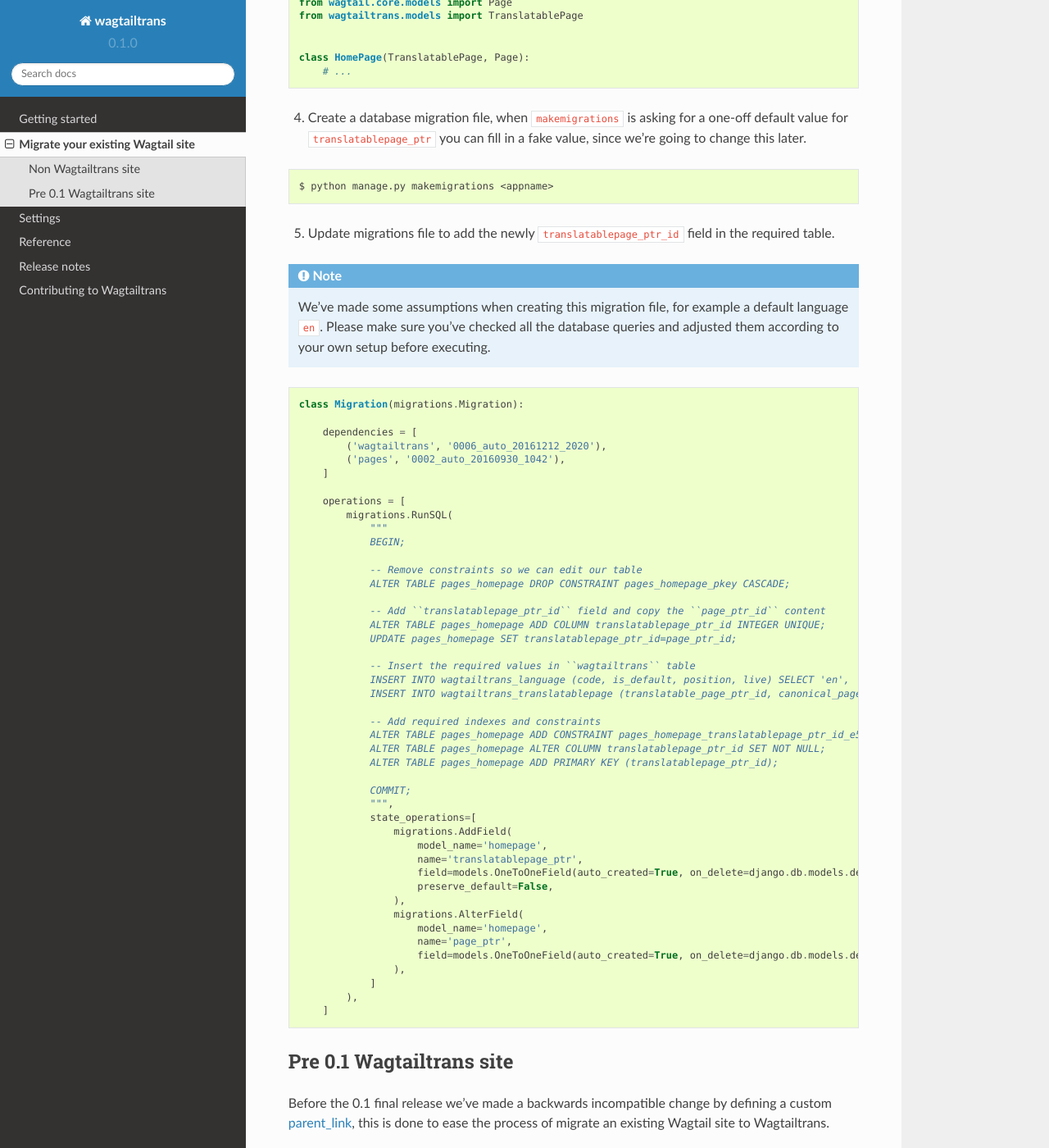
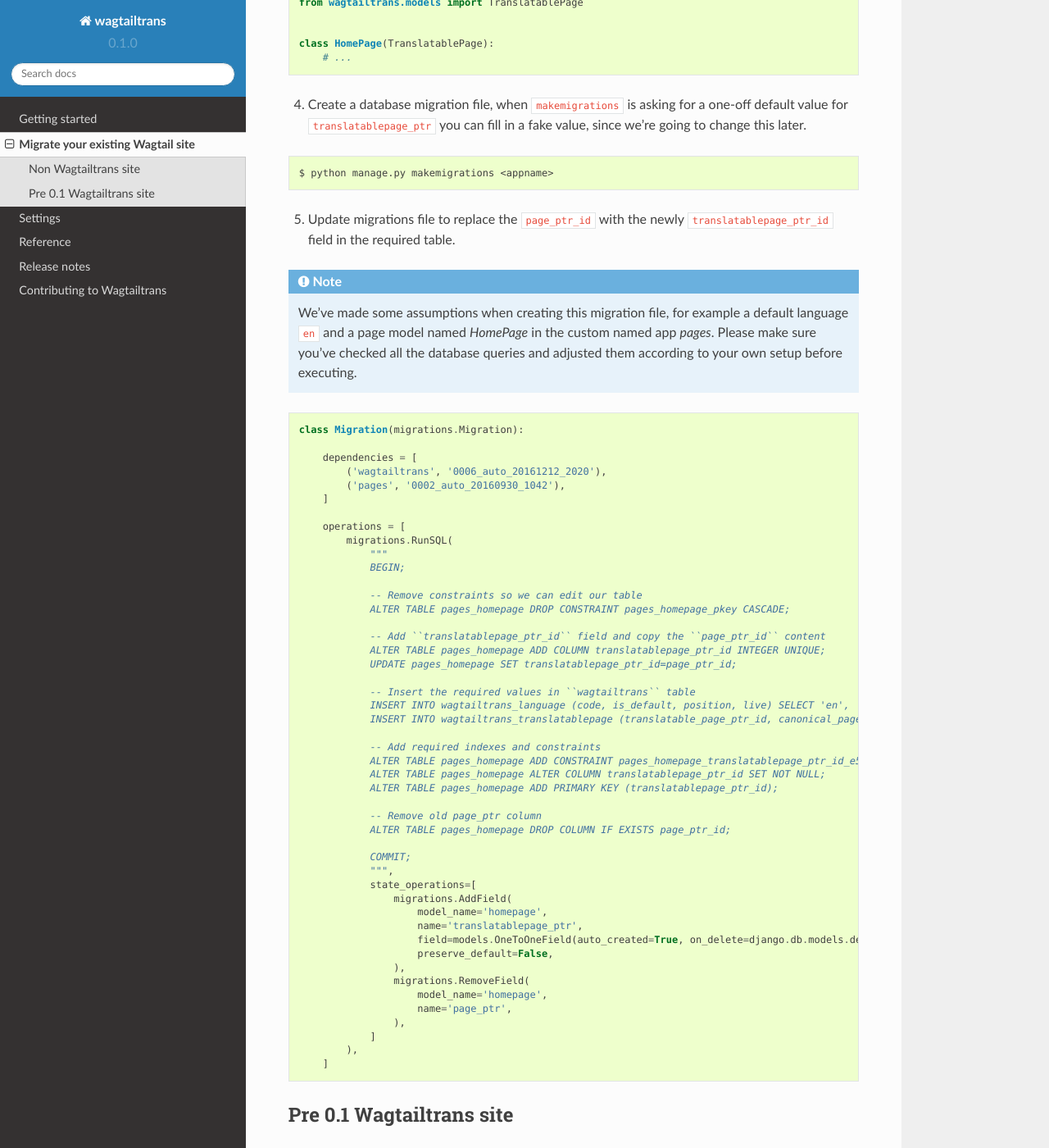
Before and after one commit to wagtail/wagtailtrans, a Sphinx documentation site: the page built from docs/source/migrating.rst, in a window 1280 px wide and 1400 px high, scrolled down 779 px. Shown: the whole window at 82% size. Built offline with Sphinx 7.4.7 and the Read the Docs theme 2.0.0, drawn with Linux system fonts in a browser that asks for light colours; some of the changed text lies outside the part shown.

Commit message:
suggestion for changing the docs (#128)
* update docs by stating custom TranslatablePages should not also inherit from Page

* fix content in migration docs

* inherit from TranslatablePage only in sandbox

```diff
--- a/docs/source/getting_started.rst
+++ b/docs/source/getting_started.rst
@@ -79,15 +79,14 @@ Incorporating
 
 To start using wagtailtrans we first need to create a translation home page. This page will route the requests to the homepage in the right language. We can create a translation site root page by creating the ``wagtailtrans.models.TranslatableSiteRootPage`` as the first page under the root page.
 
-In this example we will also make a ``HomePage`` which will be translatable. This is done by implementing the ``wagtailtrans.models.TranslatablePage`` next to Wagtail's ``Page``
+In this example we will also make a ``HomePage`` which will be translatable. This is done by implementing the ``wagtailtrans.models.TranslatablePage`` instead of Wagtail's ``Page``
 
 .. code-block:: python
 
-    from wagtail.core.models import Page
     from wagtailtrans.models import TranslatablePage
 
 
-    class HomePage(TranslatablePage, Page):
+    class HomePage(TranslatablePage):
         body = RichTextField(blank=True, default="")
         image = models.ForeignKey('wagtailimages.Image', null=True, blank=True, on_delete=models.SET_NULL, related_name='+')
 
--- a/docs/source/migrating.rst
+++ b/docs/source/migrating.rst
@@ -32,15 +32,14 @@ Non Wagtailtrans site
         # ...
     ]
 
-3. Add ``wagtailtrans.models.TranslatablePage`` to the existing ``wagtail.core.models.Page`` models.
+3. Replace the existing ``wagtail.core.models.Page`` with the ``wagtailtrans.models.TranslatablePage``.
 
 .. code-block:: python
 
-    from wagtail.core.models import Page
     from wagtailtrans.models import TranslatablePage
 
 
-    class HomePage(TranslatablePage, Page):
+    class HomePage(TranslatablePage):
         # ...
 
 
@@ -51,10 +50,10 @@ Non Wagtailtrans site
     $ python manage.py makemigrations <appname>
 
 
-5. Update migrations file to add the newly ``translatablepage_ptr_id`` field in the required table.
+5. Update migrations file to replace the ``page_ptr_id`` with the newly ``translatablepage_ptr_id`` field in the required table.
 
 .. note::
-    We've made some assumptions when creating this migration file, for example a default language ``en``. Please make sure you've checked all the database queries and adjusted them according to your own setup before executing.
+    We've made some assumptions when creating this migration file, for example a default language ``en`` and a page model named `HomePage` in the custom named app `pages`. Please make sure you've checked all the database queries and adjusted them according to your own setup before executing.
 
 .. code-block:: python
 
@@ -86,6 +85,9 @@ Non Wagtailtrans site
                 ALTER TABLE pages_homepage ALTER COLUMN translatablepage_ptr_id SET NOT NULL;
                 ALTER TABLE pages_homepage ADD PRIMARY KEY (translatablepage_ptr_id);
 
+                -- Remove old page_ptr column
+                ALTER TABLE pages_homepage DROP COLUMN IF EXISTS page_ptr_id;
+
                 COMMIT;
                 """,
                 state_operations=[
@@ -95,10 +97,9 @@ Non Wagtailtrans site
                         field=models.OneToOneField(auto_created=True, on_delete=django.db.models.deletion.CASCADE, parent_link=True, primary_key=True, serialize=False, to='wagtailtrans.TranslatablePage'),
                         preserve_default=False,
                     ),
-                    migrations.AlterField(
+                    migrations.RemoveField(
                         model_name='homepage',
                         name='page_ptr',
-                        field=models.OneToOneField(auto_created=True, on_delete=django.db.models.deletion.CASCADE, parent_link=True, to='wagtailcore.Page'),
                     ),
                 ]
             ),
```
Also changed, not shown: 2 other files.
